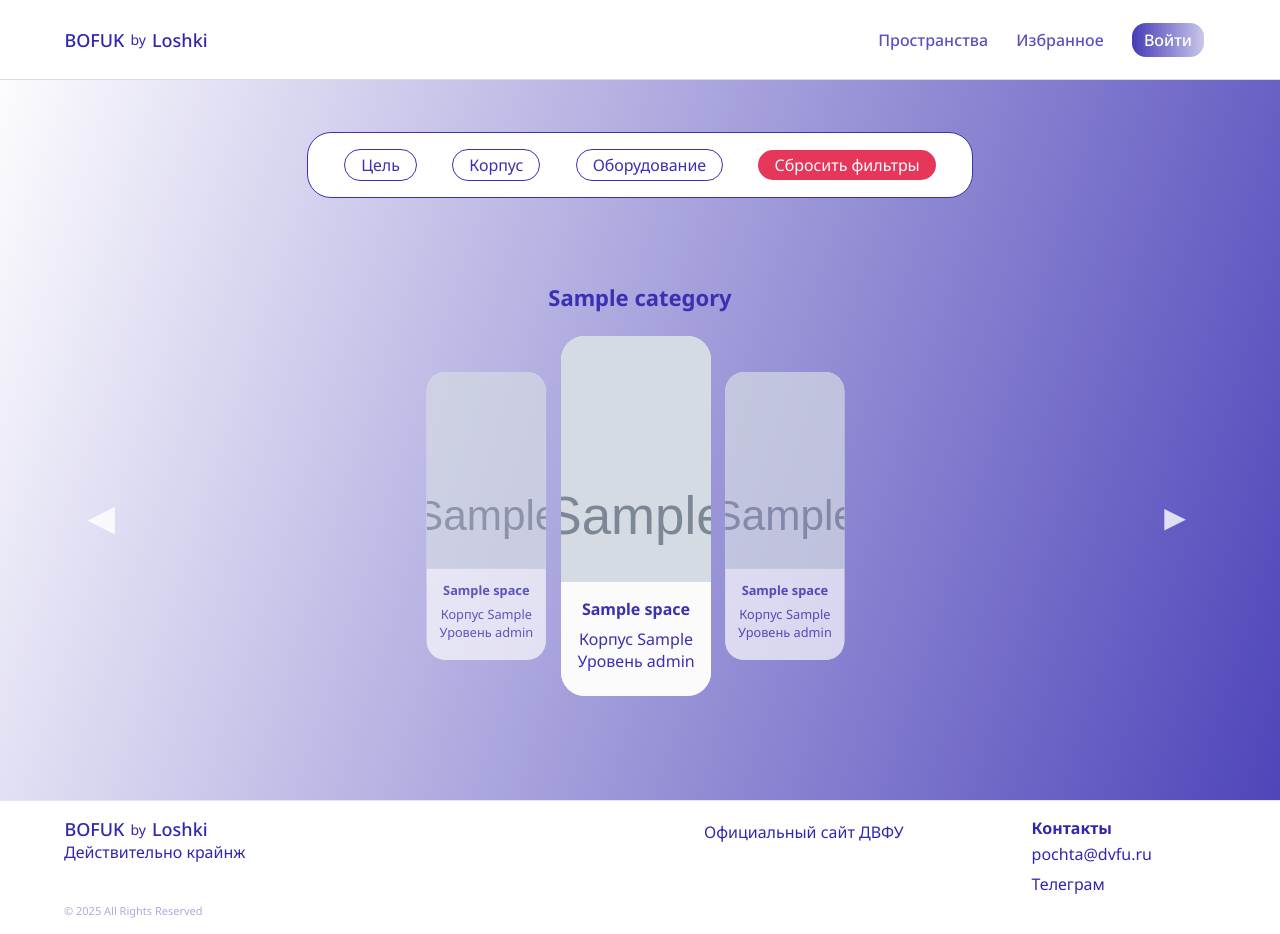
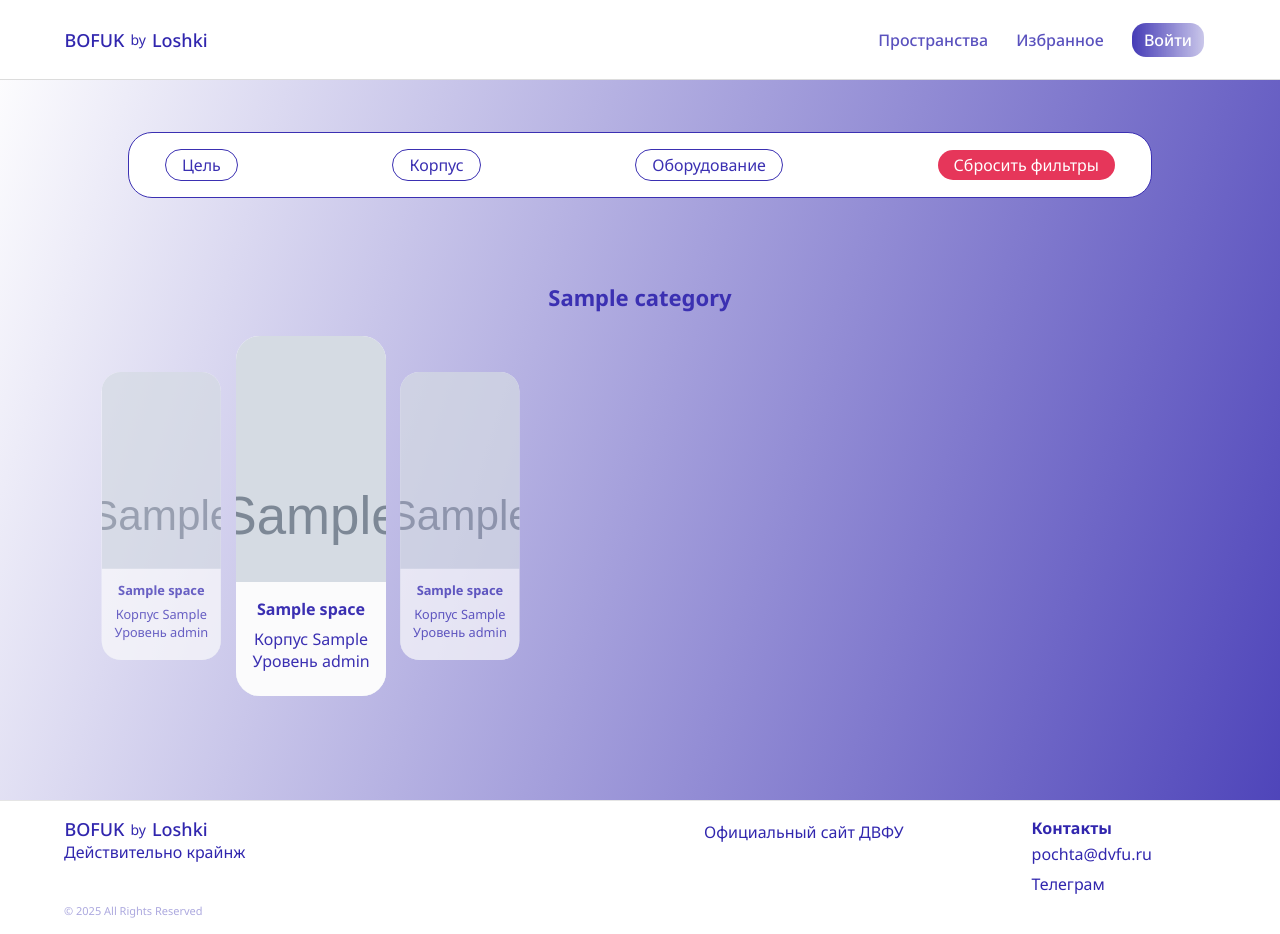
Before and after one commit to FFkuralator/web_service_DRG, a Flask app: page /catalog in a window 1280 px wide. Run offline with Flask 3, Linux system fonts and the light colour scheme; tables that the repository leaves empty hold one stand-in row (values such as "Sample post"); grey boxes marked "Sample" are stand-in pictures.

Commit message:
hotfix and update 74

```diff
--- a/app/static/css/catalog.css
+++ b/app/static/css/catalog.css
@@ -159,12 +159,13 @@
 }
 
 .gallery_button {
+    width: 100%;
+    height: 100%;
+    z-index: 10;
+    display: block;
     font-size: 24px;
-    width: fit-content;
-    height: fit-content;
     border: none;
     cursor: pointer;
-    display: block;
     color: rgba(255, 255, 255, 0.8);
     background: none;
     font-size: 36px;
@@ -225,6 +226,10 @@
 }
 
 @media screen and (max-width: 1440px) {
+    .bordered_container.filter_header {
+        width: 80%;
+    }
+
     .catalog {
         width: 92%;
     }
@@ -232,18 +237,16 @@
         padding: 36px;
     }
 
-    .category_list {
-        column-gap: 0;
-    }
     .space_text_container {
         padding: 16px;
     }
 }
 
 @media screen and (max-width: 1024px) {
-    .filter_header {
-        width: 72%;
+    .bordered_container.filter_header {
+        width: 52%;
     }
+
     .category_list {
         grid-template-columns: 1fr;
         grid-template-rows: .4fr 1fr .4fr;
@@ -267,6 +270,7 @@
 @media screen and (max-width: 768px) {
     .bordered_container.filter_header {
         justify-content: center;
+        width: 72%;
     }
 
     .space_text_container {
@@ -285,7 +289,6 @@
 
     .category_list {
         grid-template-columns: 1fr;
-        row-gap: 28px;
     }
     .category_row {
         flex-direction: column;
--- a/app/static/js/catalog.js
+++ b/app/static/js/catalog.js
@@ -107,8 +107,9 @@ document.addEventListener('DOMContentLoaded', function() {
             )
             const categoryFlex = createElement('div', 'category_row');
             const spaceList = createElement('ul', 'category_list');
-
+            spaceList.appendChild(createElement('button', 'gallery_button prev'))
             spaces.forEach(space => {
+                console.log(space.images)
                 const space_item = createElement('li', 'category_item', {},
                     createElement('a', 'space_container', {href: `/space/${space.id}`},
                         space.images[0] ? createElement('img', 'space_image', {src: `/static/assets/${space.images[0].url}`, alt: space.images[0].alt}) : createElement('img', 'space_image', {src: '/static/assets/default_placeholder.jpeg', alt:'No image available'}),
@@ -125,10 +126,8 @@ document.addEventListener('DOMContentLoaded', function() {
 
                 spaceList.appendChild(space_item)
             });
-
-            categoryFlex.appendChild(createElement('button', 'gallery_button prev', {innerHTML: "&#9664"}));
+            spaceList.appendChild(createElement('button', 'gallery_button next'))
             categoryFlex.appendChild(spaceList);
-            categoryFlex.appendChild(createElement('button', 'gallery_button next', {innerHTML: "&#9658"}));
             categorySection.appendChild(categoryFlex)
             catalogSection.appendChild(categorySection);
 
```
Also changed, not shown: app/init_db.py (+13 -4 lines), app/static/assets/asap_logo.png (added), app/static/assets/dushes_logo.png (added), app/static/assets/euphoria_logo.png (added), app/static/assets/inspo_logo.png (added), app/static/assets/sticker_logo.png (added).
